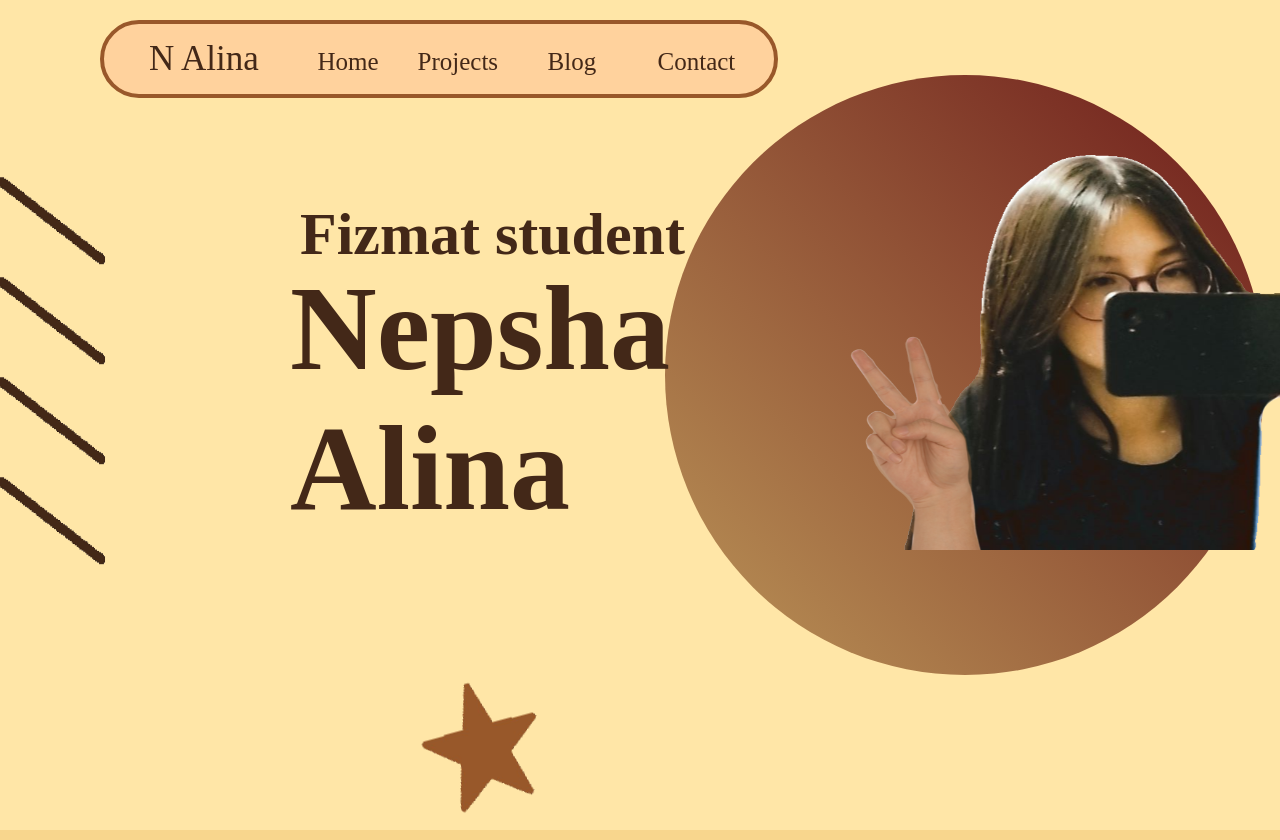
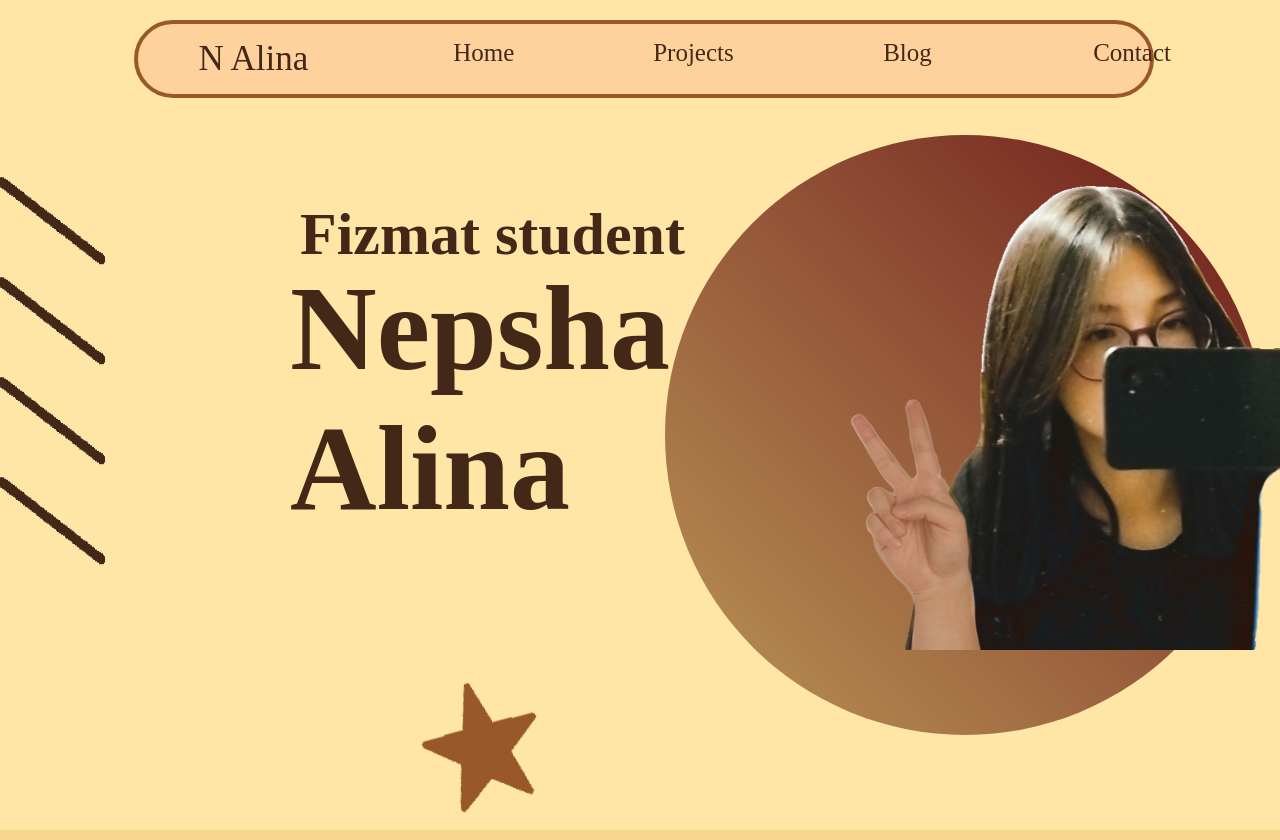
Before and after one commit to katmivv/wttd, a plain HTML site: page index.html in a window 1280 px wide. Shown: the top 840 px of the page. Drawn offline with Linux system fonts and the light colour scheme.

Commit message:
Update style.css

```diff
--- a/style.css
+++ b/style.css
@@ -33,9 +33,9 @@ h3{
 img.pfp{
     width: 50%;
     width: 500px;
-    height: 400px;
+    height: 470px;
     position: absolute;
-    top: 150px;
+    top: 180px;
     left: 850px;
     z-index: 2;
 }
@@ -47,7 +47,7 @@ img.pfp{
     height: 600px;
     border-radius: 100%;
     background: linear-gradient(to bottom left, #6f1d1b 2%, #bb9457 99%);
-    top: 75px;
+    top: 135px;
 }
 .plsk{
     position: absolute;
@@ -76,21 +76,18 @@ img.pfp{
     border-color: #99582a;
     border-style: solid;
     border-width: 4px;
-    width: 670px;
+    width: 80%;
     height: 70px;
-    position: absolute;
-    top: 20px;
-    left: 100px;
+    margin-top: 20px;
+    margin-left: 10%;
     display: flex;
-    justify-content: center;
-    text-align: center;
 }
 p.odin{
     font-size: 35px;
     position: absolute;
     z-index: 3;
-    top: -20px;
-    left: 45px;
+    margin-top: 15px;
+    margin-left: 60px;
 }
 p1.odin1{
     font-size: 25px;
@@ -104,16 +101,16 @@ p1.odin1{
     top: -3px;
 }
 .c{
-        left: 160px;
+    left: 360px;
 }
 .cc{
-    left: 260px;
+    left: 560px;
 }
 .ccc{
-    left: 390px;
+    left: 790px;
 }
 .cccc{
-    left: 500px;
+    left: 1000px;
 }
 .secondblock{
     display: flex;
@@ -544,7 +541,6 @@ p1.dva2{
     width: 150px;
     rotate: -15deg;
     position: absolute;
-    z-index: 3;
 }
 .starrsmileee{
     height: 150px;
```
